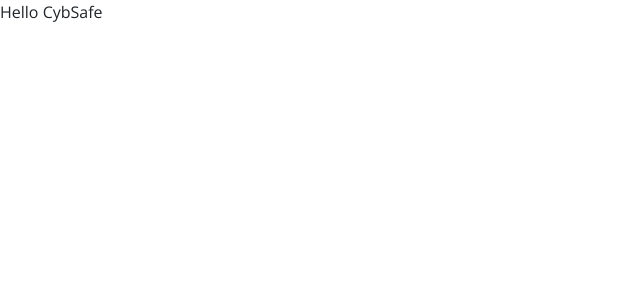
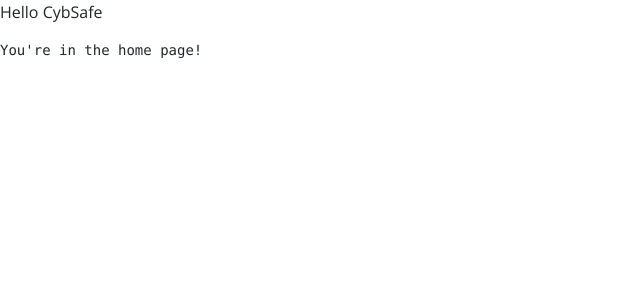
Before and after one commit to praveenscience/PokeDexReact, a React (Create React App) app: page / in a window 1280 px wide. Shown: the top 300 px of the page, without its empty margins (0-640 px from the left). Built offline with nearby package versions, Linux system fonts and the light colour scheme.

Commit message:
Implemented React Router with two routes.

```diff
--- a/src/components/App.js
+++ b/src/components/App.js
@@ -1,9 +1,26 @@
 import React from "react";
+import { BrowserRouter as Router, Route } from "react-router-dom";
 
 const App = () => {
   return (
     <div className="App">
       <p>Hello CybSafe</p>
+      <Router>
+        <Route
+          path="/"
+          exact={true}
+          render={props => <pre>You're in the home page!</pre>}
+        />
+        <Route
+          path="/:pokemon"
+          render={props => (
+            <pre>
+              You're in {props.match.url} and currently looking for the pokemon
+              "{props.match.params.pokemon}".
+            </pre>
+          )}
+        />
+      </Router>
     </div>
   );
 };
```
